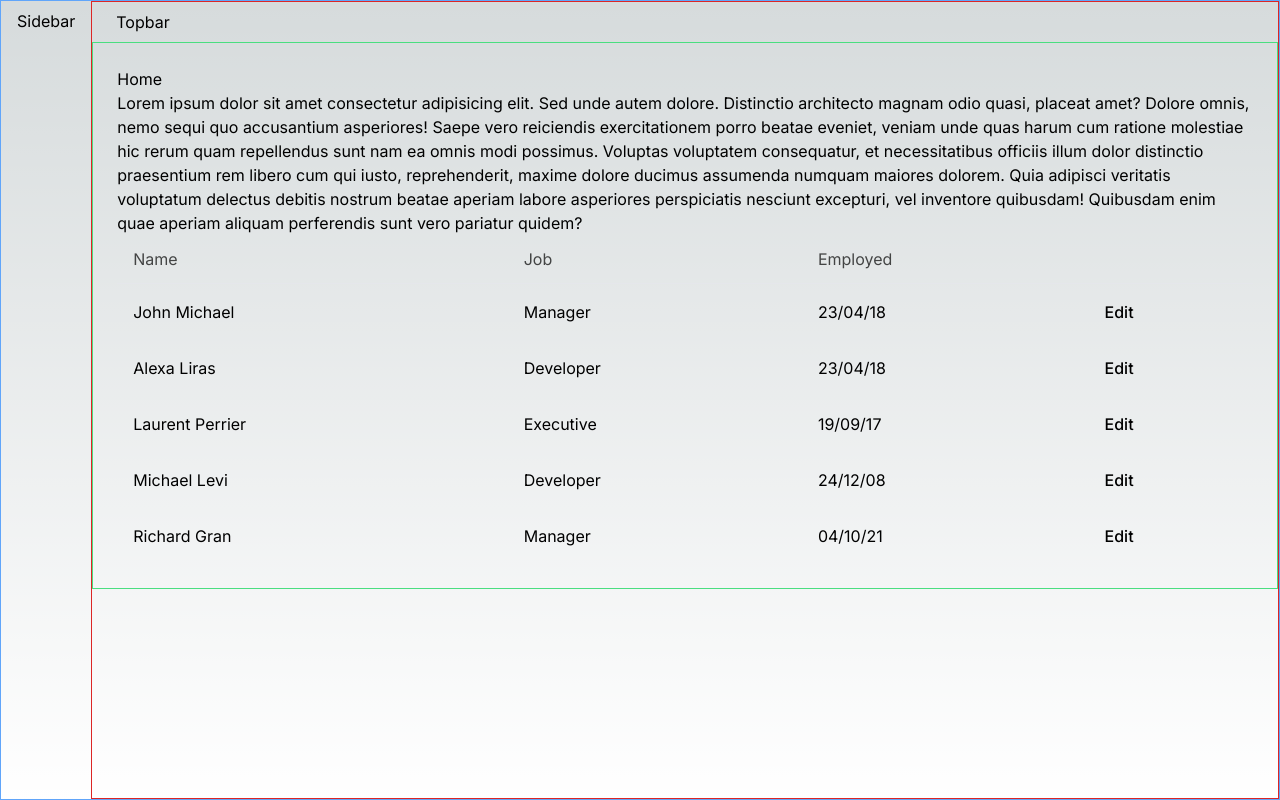
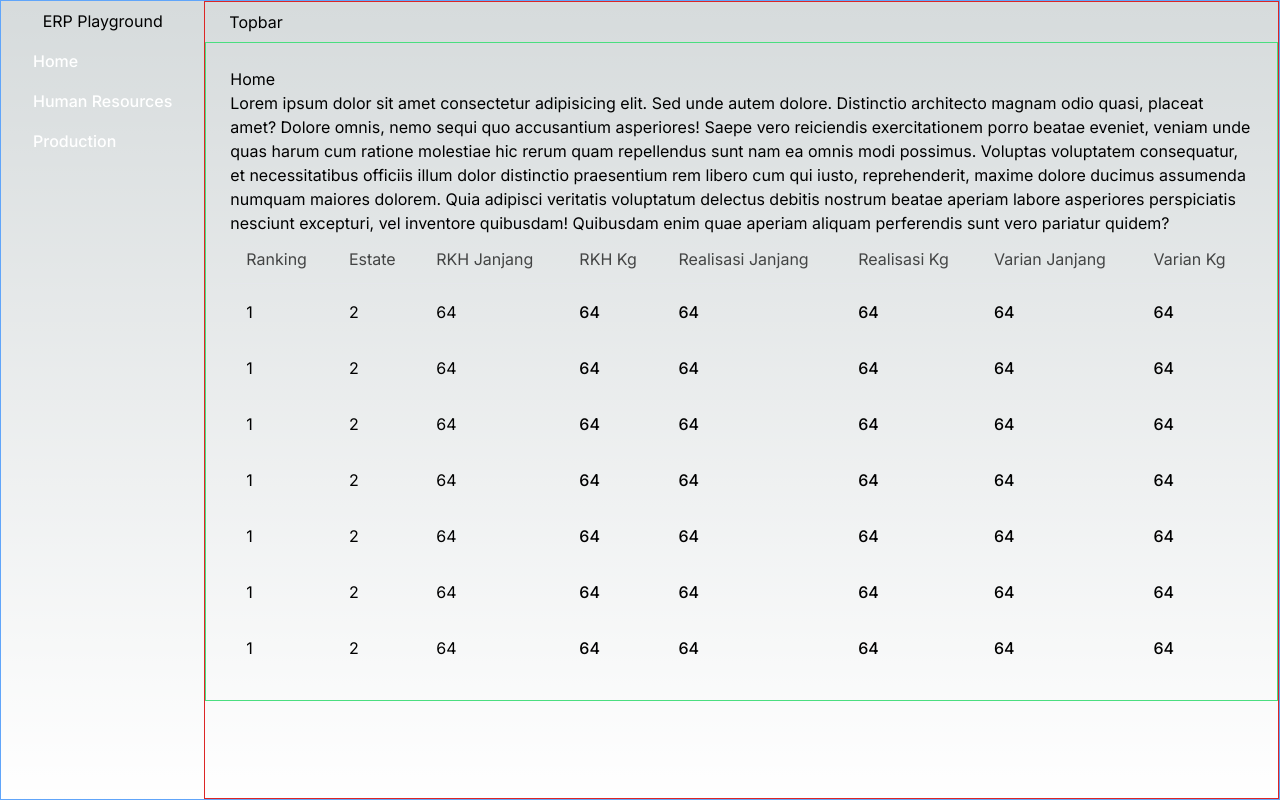
Before and after one commit to emilfauzan/erpplayground, a Next.js app: page /views/dashboard/home in a window 1280 px wide. Built offline with nearby package versions, Linux system fonts and the light colour scheme.

Commit message:
updated dummy table content for Estate Block Ranking

```diff
--- a/components/navigation/Sidebar/Sidebar.tsx
+++ b/components/navigation/Sidebar/Sidebar.tsx
@@ -1,11 +1,51 @@
 "use client"
 
 import React from 'react'
+import Link from "next/link";
+import { usePathname } from "next/navigation";
 
 const Sidebar = () => {
+    const pathname = usePathname();
+
+
     return (
         <div className='pt-2 px-4'>
-            <h2>Sidebar</h2>
+            <h2 className='pb-2 text-center'>ERP Playground</h2>
+            <ul>
+                <li>
+                    <Link
+                        href={"home"}
+                        className={`group relative flex items-center gap-2.5 rounded-md px-4 py-2 font-medium text-white duration-300 ease-in-out hover:bg-white hover:text-black
+                   ${pathname === "/dashboard/home" &&
+                            "bg-yellow-900 dark:bg-black"
+                            }`}
+                    >
+                        Home
+                    </Link>
+                </li>
+                <li>
+                    <Link
+                        href={"human_resources"}
+                        className={`group relative flex items-center gap-2.5 rounded-md px-4 py-2 font-medium text-white duration-300 ease-in-out hover:bg-white hover:text-black
+                   ${pathname === "/dashboard/home" &&
+                            "bg-yellow-900 dark:bg-black"
+                            }`}
+                    >
+                        Human Resources
+                    </Link>
+                </li>
+                <li>
+                    <Link
+                        href={"production"}
+                        className={`group relative flex items-center gap-2.5 rounded-md px-4 py-2 font-medium text-white duration-300 ease-in-out hover:bg-white hover:text-black
+                   ${pathname === "/dashboard/home" &&
+                            "bg-yellow-900 dark:bg-black"
+                            }`}
+                    >
+                        Production
+                    </Link>
+                </li>
+            </ul>
         </div>
     )
 }
--- a/pages/dashboard/home/Home.tsx
+++ b/pages/dashboard/home/Home.tsx
@@ -3,33 +3,80 @@
 import React from 'react'
 import { Card, Typography } from "@material-tailwind/react";
 
-const TABLE_HEAD = ["Name", "Job", "Employed", ""];
+const TABLE_HEAD = [
+    "Ranking", "Estate", "RKH Janjang", "RKH Kg", "Realisasi Janjang", "Realisasi Kg", "Varian Janjang", "Varian Kg",
+    ];
 
 const TABLE_ROWS = [
     {
-        name: "John Michael",
-        job: "Manager",
-        date: "23/04/18",
+        ranking: "1",
+        estate: "2",
+        rkh_janjang: "64",
+        rkh_kg: "64",
+        realisasi_janjang: "64",
+        realisasi_kg: "64",
+        varian_janjang: "64",
+        varian_kg: "64",
     },
     {
-        name: "Alexa Liras",
-        job: "Developer",
-        date: "23/04/18",
+        ranking: "1",
+        estate: "2",
+        rkh_janjang: "64",
+        rkh_kg: "64",
+        realisasi_janjang: "64",
+        realisasi_kg: "64",
+        varian_janjang: "64",
+        varian_kg: "64",
     },
     {
-        name: "Laurent Perrier",
-        job: "Executive",
-        date: "19/09/17",
+        ranking: "1",
+        estate: "2",
+        rkh_janjang: "64",
+        rkh_kg: "64",
+        realisasi_janjang: "64",
+        realisasi_kg: "64",
+        varian_janjang: "64",
+        varian_kg: "64",
     },
     {
-        name: "Michael Levi",
-        job: "Developer",
-        date: "24/12/08",
+        ranking: "1",
+        estate: "2",
+        rkh_janjang: "64",
+        rkh_kg: "64",
+        realisasi_janjang: "64",
+        realisasi_kg: "64",
+        varian_janjang: "64",
+        varian_kg: "64",
     },
     {
-        name: "Richard Gran",
-        job: "Manager",
-        date: "04/10/21",
+        ranking: "1",
+        estate: "2",
+        rkh_janjang: "64",
+        rkh_kg: "64",
+        realisasi_janjang: "64",
+        realisasi_kg: "64",
+        varian_janjang: "64",
+        varian_kg: "64",
+    },
+    {
+        ranking: "1",
+        estate: "2",
+        rkh_janjang: "64",
+        rkh_kg: "64",
+        realisasi_janjang: "64",
+        realisasi_kg: "64",
+        varian_janjang: "64",
+        varian_kg: "64",
+    },
+    {
+        ranking: "1",
+        estate: "2",
+        rkh_janjang: "64",
+        rkh_kg: "64",
+        realisasi_janjang: "64",
+        realisasi_kg: "64",
+        varian_janjang: "64",
+        varian_kg: "64",
     },
 ];
 
@@ -92,26 +139,46 @@ const Home = () => {
                         </tr>
                     </thead>
                     <tbody>
-                        {TABLE_ROWS.map(({ name, job, date }, index) => (
-                            <tr key={name} className="even:bg-blue-gray-50/50">
+                        {TABLE_ROWS.map(({ ranking,estate,rkh_janjang,rkh_kg,realisasi_janjang,realisasi_kg,varian_janjang,varian_kg,}, index) => (
+                            <tr key={ranking} className="even:bg-blue-gray-50/50">
                                 <td className="p-4">
                                     <Typography variant="small" color="blue-gray" className="font-normal">
-                                        {name}
+                                        {ranking}
                                     </Typography>
                                 </td>
                                 <td className="p-4">
                                     <Typography variant="small" color="blue-gray" className="font-normal">
-                                        {job}
+                                        {estate}
                                     </Typography>
                                 </td>
                                 <td className="p-4">
                                     <Typography variant="small" color="blue-gray" className="font-normal">
-                                        {date}
+                                        {rkh_janjang}
                                     </Typography>
                                 </td>
                                 <td className="p-4">
                                     <Typography as="a" href="#" variant="small" color="blue-gray" className="font-medium">
-                                        Edit
+                                        {rkh_kg}
+                                    </Typography>
+                                </td>
+                                <td className="p-4">
+                                    <Typography as="a" href="#" variant="small" color="blue-gray" className="font-medium">
+                                        {realisasi_janjang}
+                                    </Typography>
+                                </td>
+                                <td className="p-4">
+                                    <Typography as="a" href="#" variant="small" color="blue-gray" className="font-medium">
+                                        {realisasi_kg}
+                                    </Typography>
+                                </td>
+                                <td className="p-4">
+                                    <Typography as="a" href="#" variant="small" color="blue-gray" className="font-medium">
+                                        {varian_janjang}
+                                    </Typography>
+                                </td>
+                                <td className="p-4">
+                                    <Typography as="a" href="#" variant="small" color="blue-gray" className="font-medium">
+                                        {varian_kg}
                                     </Typography>
                                 </td>
                             </tr>
```
